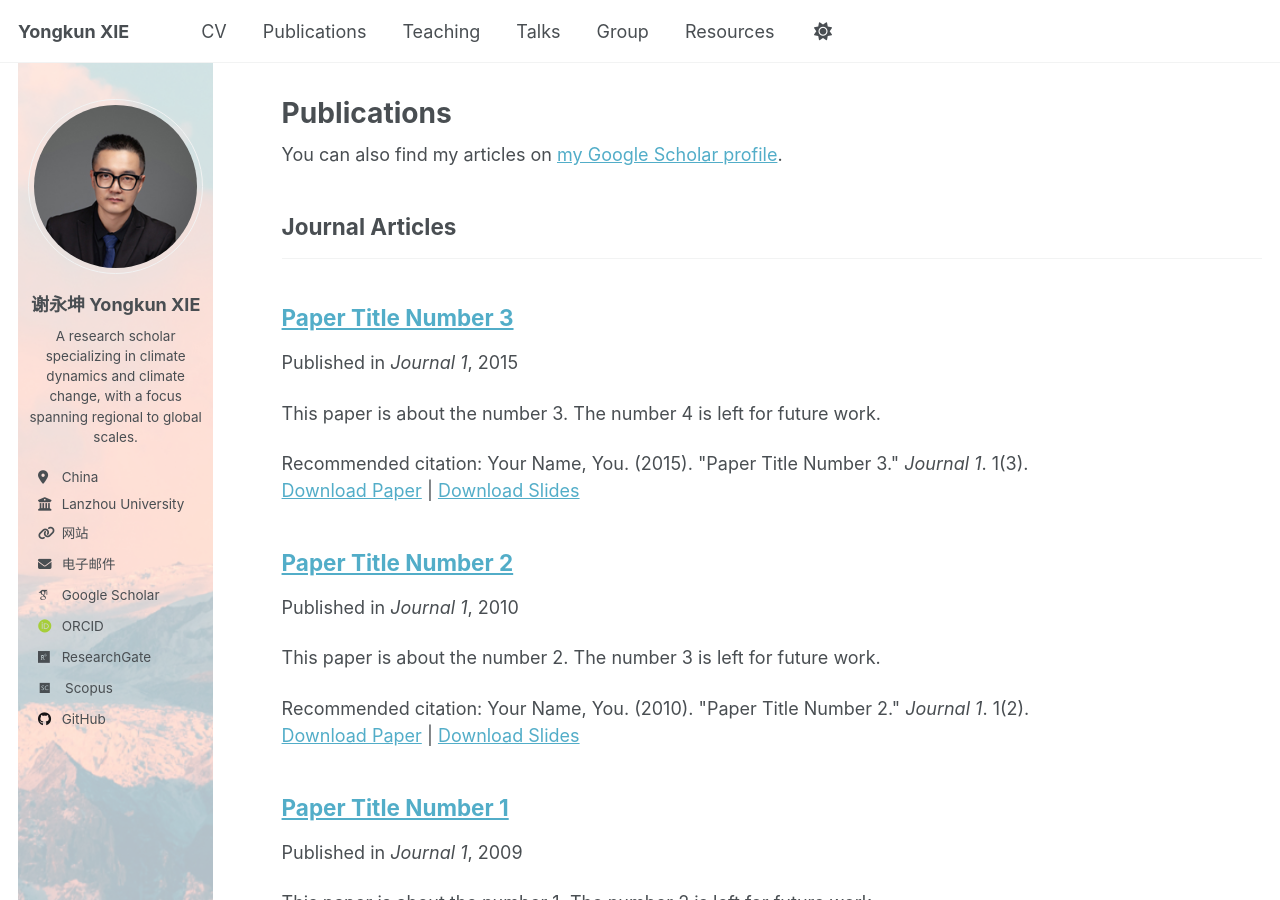
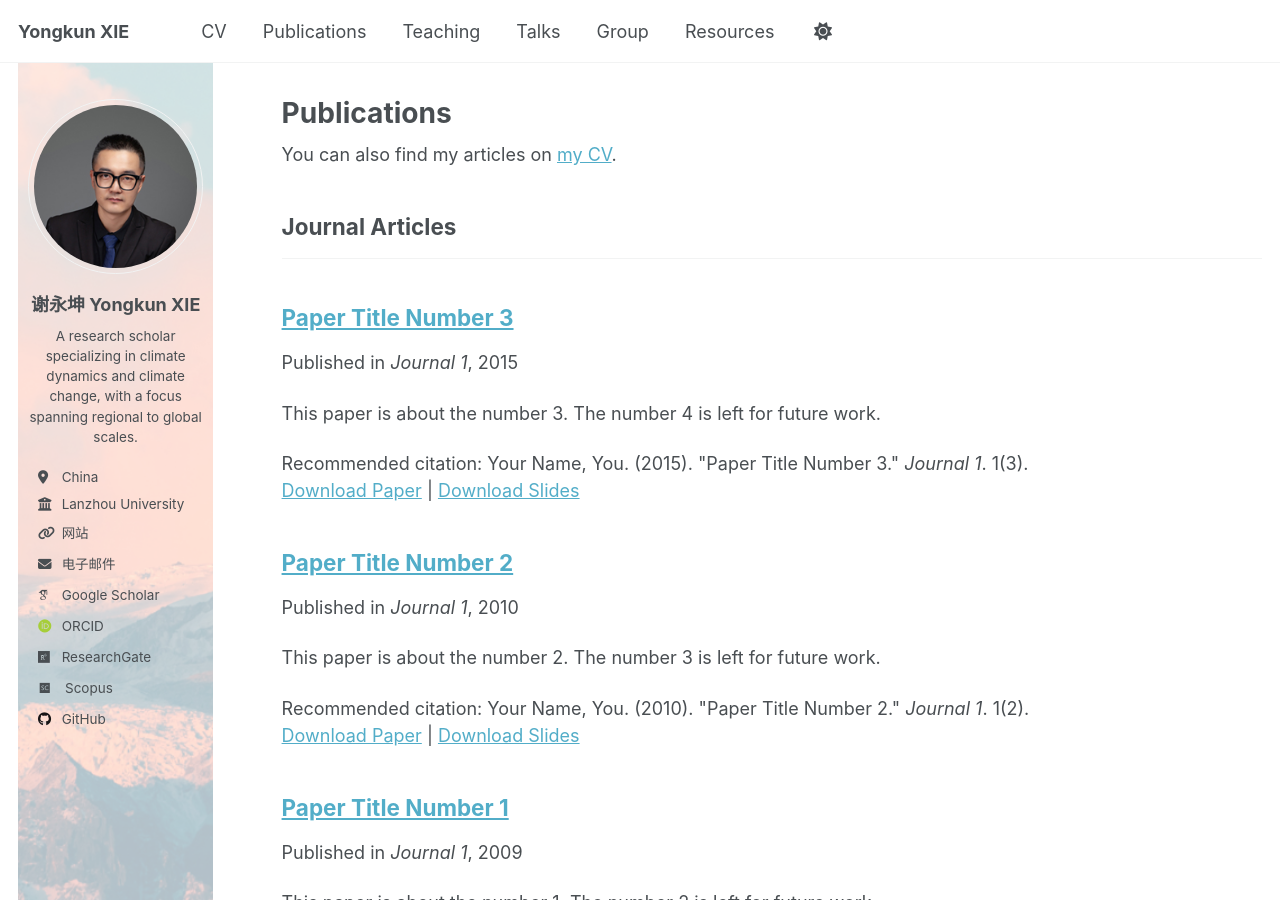
Before and after one commit to yongkunxie/yongkunxie.github.io, a Jekyll site: the page built from _pages/publications.html, in a window 1280 px wide and 900 px high. Built offline with Jekyll 4.4.1, drawn with Linux system fonts in a browser that asks for light colours; some web fonts are replaced.

Commit message:
Update publications.html

```diff
--- a/_pages/publications.html
+++ b/_pages/publications.html
@@ -6,7 +6,7 @@ author_profile: true
 ---
 
 {% if site.author.googlescholar %}
-  <div class="wordwrap">You can also find my articles on <a href="{{site.author.googlescholar}}">my Google Scholar profile</a>.</div>
+  <div class="wordwrap">You can also find my articles on <a href="{https://yongkunxie.github.io/assets/files/cv.pdf}">my CV</a>.</div>
 {% endif %}
 
 {% include base_path %}
```
